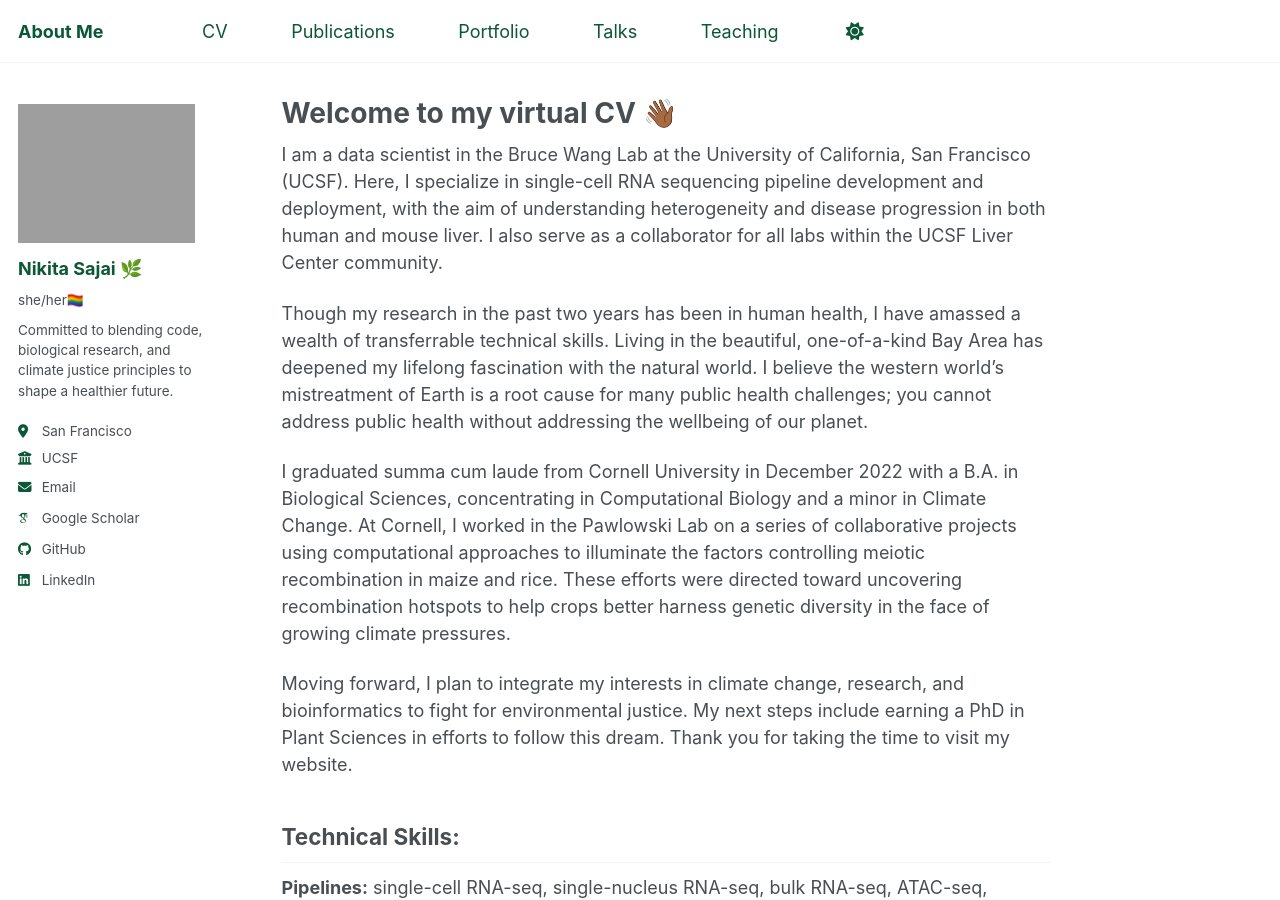
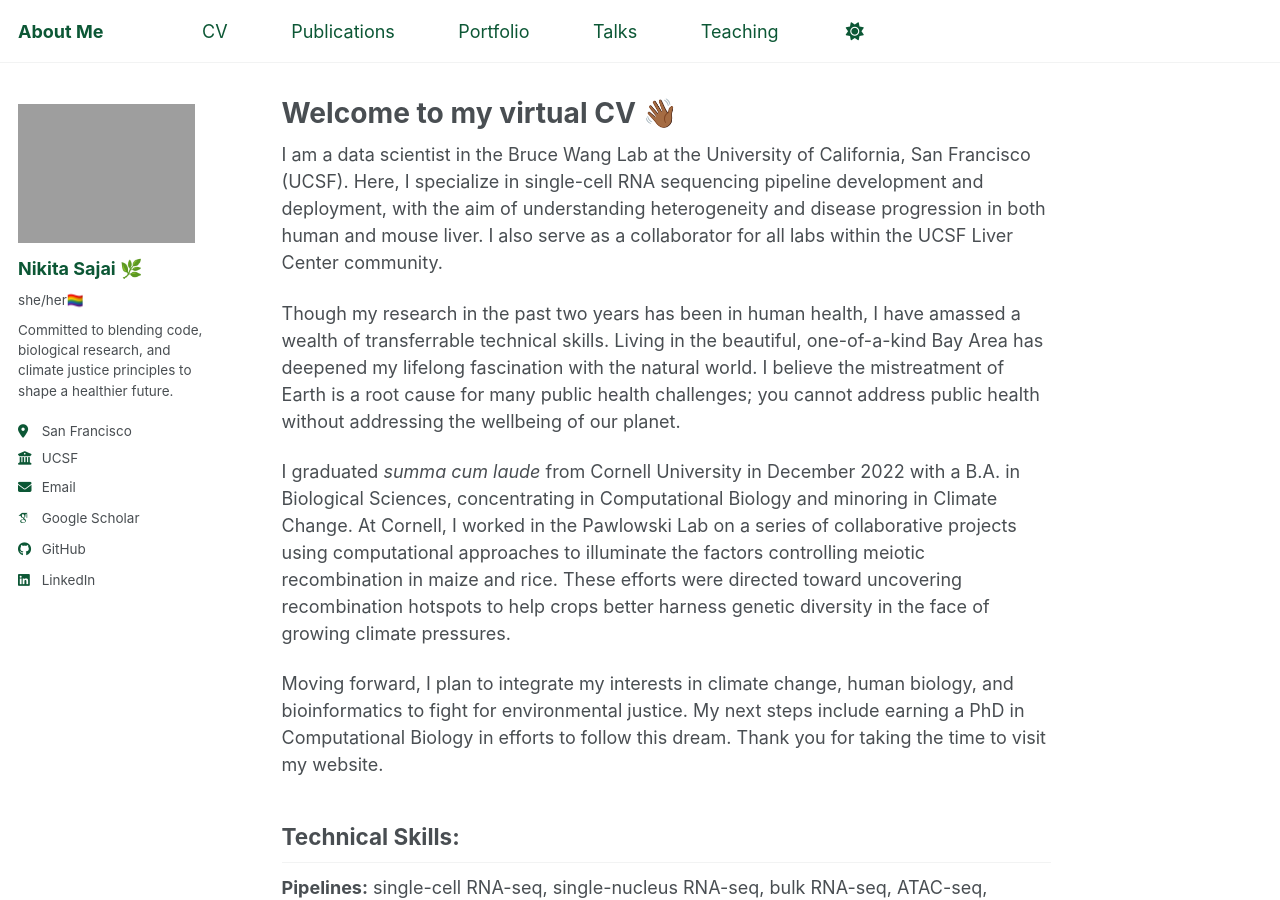
Before and after one commit to 16nikita/16nikita.github.io, a Jekyll site: the page built from _pages/about.md, in a window 1280 px wide and 900 px high. Built offline with Jekyll 4.4.1, drawn with Linux system fonts in a browser that asks for light colours; some web fonts are replaced.

Commit message:
about page changes

```diff
--- a/_pages/about.md
+++ b/_pages/about.md
@@ -8,11 +8,11 @@ redirect_from:
 ---
 I am a data scientist in the Bruce Wang Lab at the University of California, San Francisco (UCSF). Here, I specialize in single-cell RNA sequencing pipeline development and deployment, with the aim of understanding heterogeneity and disease progression in both human and mouse liver. I also serve as a collaborator for all labs within the UCSF Liver Center community.
 
-Though my research in the past two years has been in human health, I have amassed a wealth of transferrable technical skills. Living in the beautiful, one-of-a-kind Bay Area has deepened my lifelong fascination with the natural world. I believe the western world's mistreatment of Earth is a root cause for many public health challenges; you cannot address public health without addressing the wellbeing of our planet.
+Though my research in the past two years has been in human health, I have amassed a wealth of transferrable technical skills. Living in the beautiful, one-of-a-kind Bay Area has deepened my lifelong fascination with the natural world. I believe the mistreatment of Earth is a root cause for many public health challenges; you cannot address public health without addressing the wellbeing of our planet.
 
-I graduated summa cum laude from Cornell University in December 2022 with a B.A. in Biological Sciences, concentrating in Computational Biology and a minor in Climate Change. At Cornell, I worked in the Pawlowski Lab on a series of collaborative projects using computational approaches to illuminate the factors controlling meiotic recombination in maize and rice. These efforts were directed toward uncovering recombination hotspots to help crops better harness genetic diversity in the face of growing climate pressures.
+I graduated *summa cum laude* from Cornell University in December 2022 with a B.A. in Biological Sciences, concentrating in Computational Biology and minoring in Climate Change. At Cornell, I worked in the Pawlowski Lab on a series of collaborative projects using computational approaches to illuminate the factors controlling meiotic recombination in maize and rice. These efforts were directed toward uncovering recombination hotspots to help crops better harness genetic diversity in the face of growing climate pressures.
 
-Moving forward, I plan to integrate my interests in climate change, research, and bioinformatics to fight for environmental justice. My next steps include earning a PhD in Plant Sciences in efforts to follow this dream. Thank you for taking the time to visit my website.
+Moving forward, I plan to integrate my interests in climate change, human biology, and bioinformatics to fight for environmental justice. My next steps include earning a PhD in Computational Biology in efforts to follow this dream. Thank you for taking the time to visit my website.
 
 Technical Skills:
 ------
```
Also changed, not shown: 1 other file.
